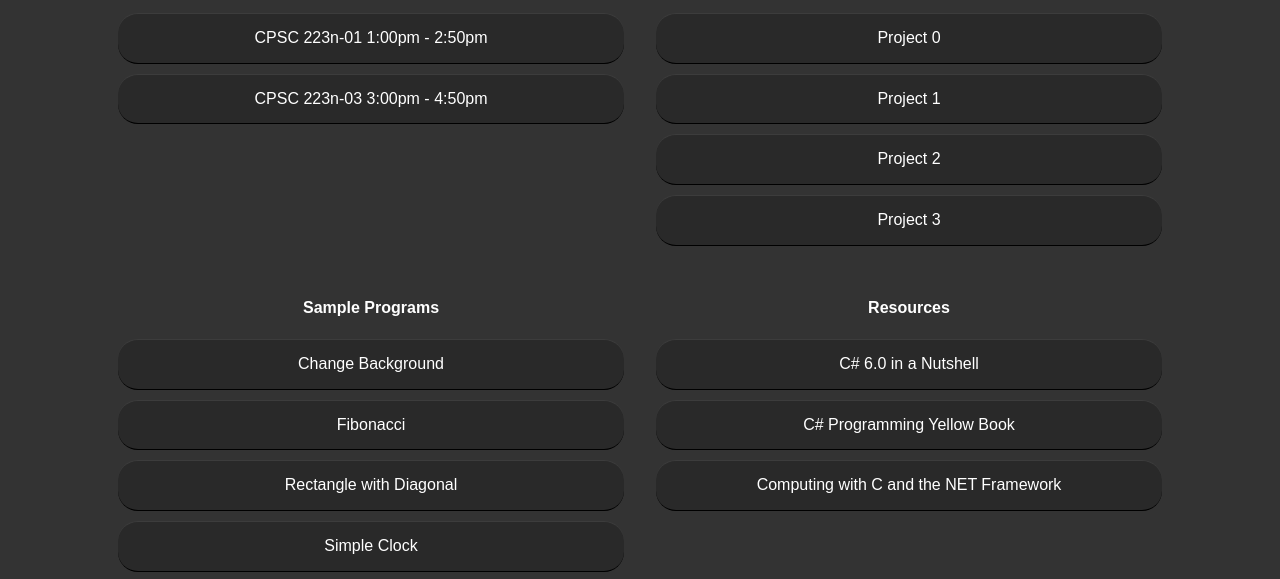
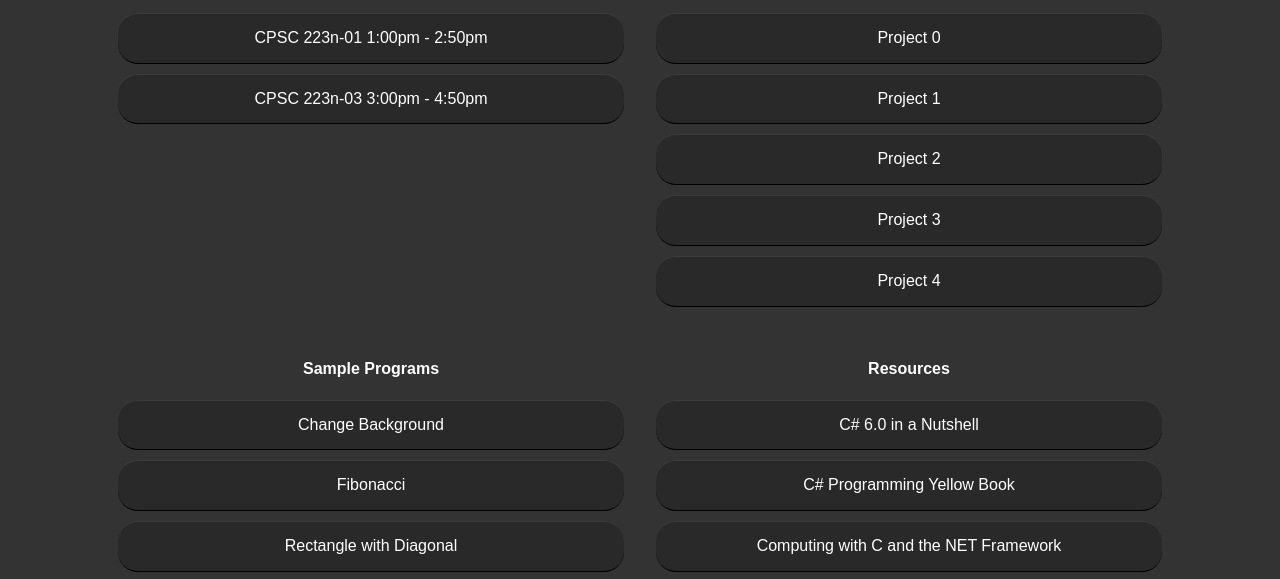
Before and after one commit to vkyho96/class_worksite, a plain HTML site: page 223n.html in a window 1280 px wide. Shown: the part 198-777 px from the top of the page. Drawn offline with nearby package versions, Linux system fonts and the light colour scheme.

Commit message:
add 223n project 4

```diff
--- a/223n.html
+++ b/223n.html
@@ -54,6 +54,8 @@
                                 2</a></li>
                         <li><a href="https://drive.google.com/uc?export=download&id=1iwjtkMvdChioTSfq4g7Pu6faFIje0015">Project
                                 3</a></li>
+                        <li><a href="https://drive.google.com/uc?export=download&id=1LoQaUChNNL3CbkD4Lh1NPNjhTtOQQkho">Project
+                                4</a></li>
 
                     </ul>
                 </div>
```
